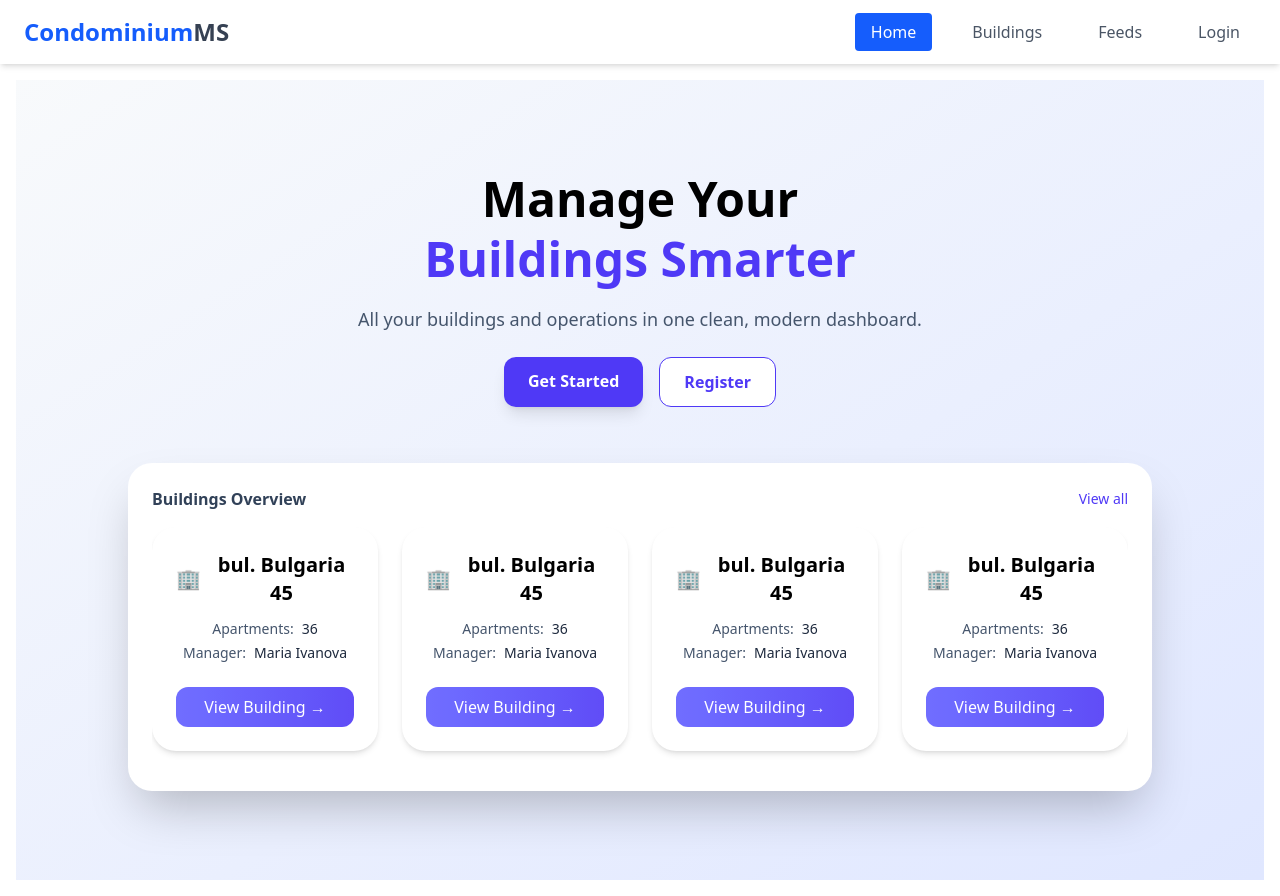
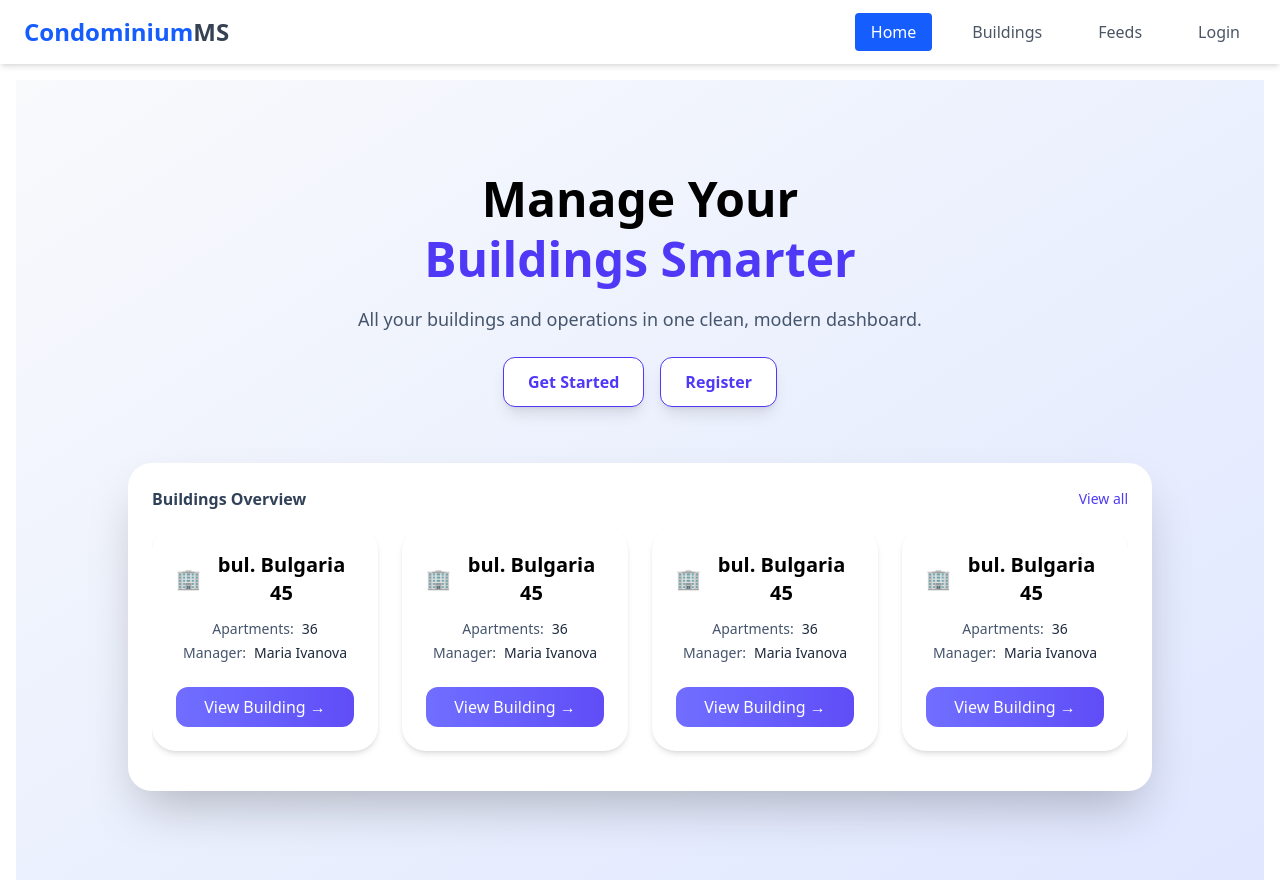
Before and after one commit to ivanstoimenovdb/condominium_management_system, a React (Vite) app in the folder client/: page / in a window 1280 px wide. Built offline with nearby package versions, Linux system fonts and the light colour scheme.

Commit message:
Fixed all buttons.

```diff
--- a/client/src/components/home/Home.jsx
+++ b/client/src/components/home/Home.jsx
@@ -21,14 +21,14 @@ export default function Home() {
                     <div className="mt-6 flex gap-4">
                         <Link
                             to="/login"
-                            className="px-6 py-3 rounded-xl bg-indigo-600 text-white font-semibold hover:bg-indigo-700 shadow-lg transition"
+                            className="px-6 py-3 rounded-xl  bg-white text-indigo-600 font-semibold border hover:bg-indigo-600 hover:text-white shadow-lg transition"
                         >
                             Get Started
                         </Link>
 
                         <Link
                             to="/register"
-                            className="px-6 py-3 rounded-xl bg-white text-indigo-600 font-semibold border hover:bg-slate-50 transition"
+                            className="px-6 py-3 rounded-xl  bg-white text-indigo-600 font-semibold border hover:bg-indigo-600 hover:text-white shadow-lg transition"
                         >
                             Register
                         </Link>
```
